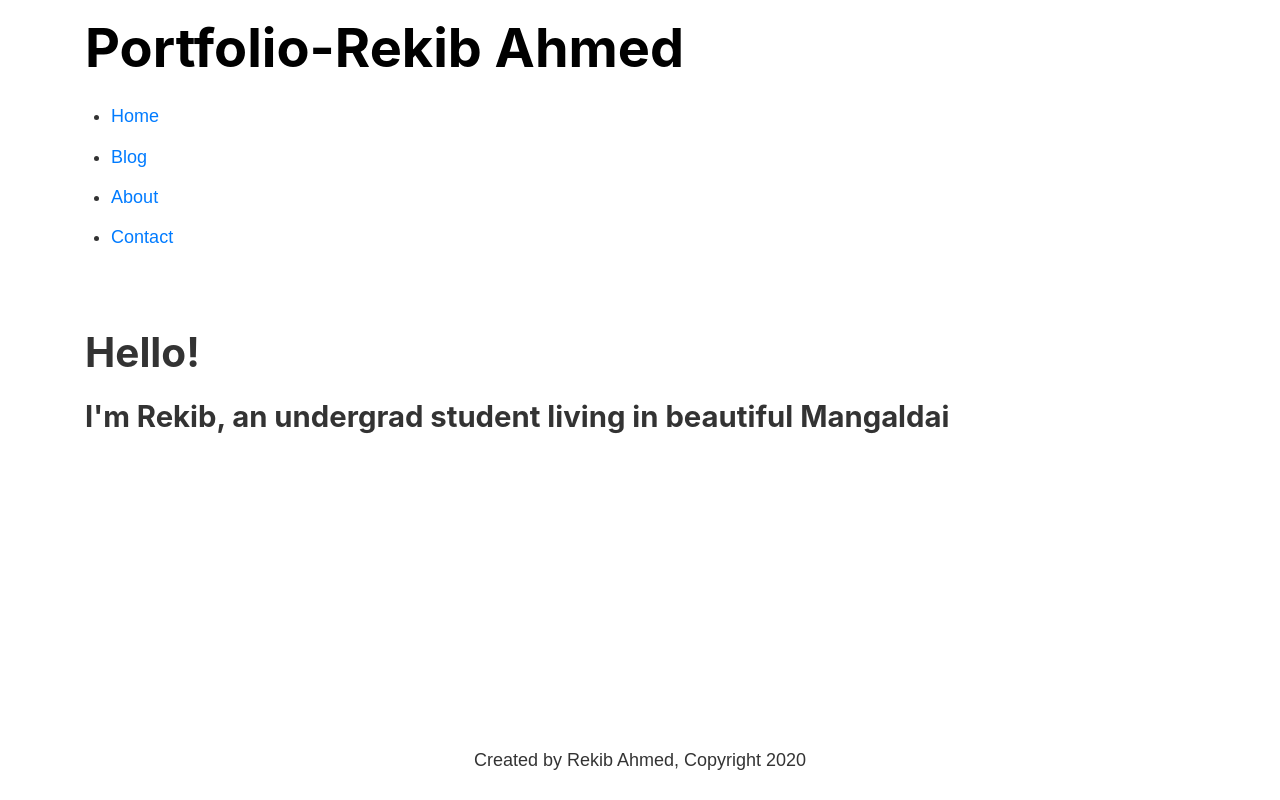
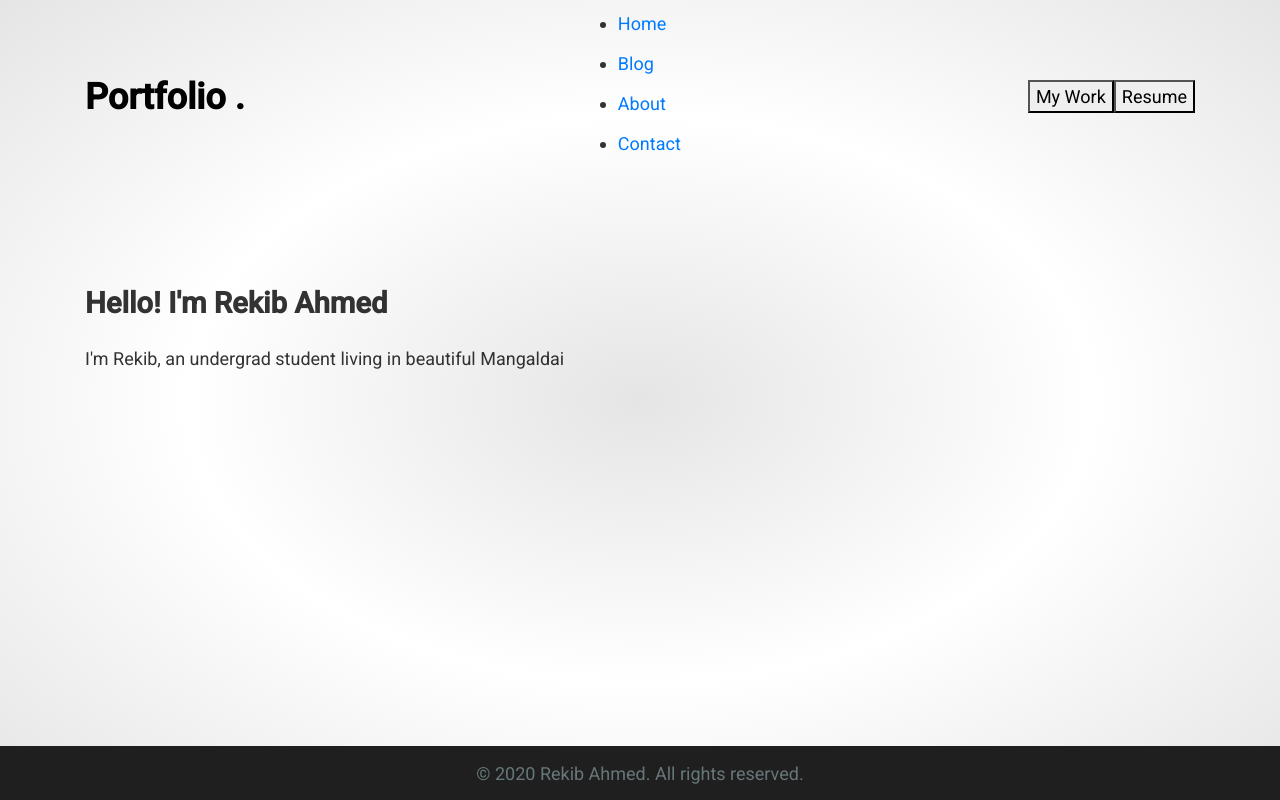
Before and after one commit to rekib0023/Rekib-Ahmed, a Gatsby site: page / in a window 1280 px wide. Built offline with nearby package versions, Linux system fonts and the light colour scheme; Gatsby itself is replaced by a stand-in of ours.

Commit message:
changed blog cards and some UI

```diff
--- a/gatsby-config.js
+++ b/gatsby-config.js
@@ -7,7 +7,7 @@
 module.exports = {
   /* Your site config here */
   siteMetadata: {
-    title: 'Portfolio-Rekib Ahmed',
+    title: 'Portfolio .',
     author: 'Rekib Ahmed',
   },
   plugins: [
--- a/src/components/footer.js
+++ b/src/components/footer.js
@@ -17,8 +17,8 @@ export default function Footer() {
   `)
 
   return (
-    <footer className={`text-center ${footerStyles.footer}`}>
-      <p>Created by {data.site.siteMetadata.author}, Copyright 2020</p>
+    <footer className={`${footerStyles.footer}`}>
+      <p><span>&#169;</span> 2020 {data.site.siteMetadata.author}. All rights reserved.</p>
     </footer>
   )
 }
--- a/src/components/footer.module.scss
+++ b/src/components/footer.module.scss
@@ -1,3 +1,14 @@
 .footer {
-    margin-top: 3rem;
+  height: 3rem;
+  background-color: #1f1f1f;
+  padding: 0;
+  margin: 0;
+  display: flex;
+  justify-content: center;
+  align-items: center;
+  p {
+    padding: 0;
+    margin: 0;
+    color: #677779;
+  }
 }
--- a/src/components/header.js
+++ b/src/components/header.js
@@ -16,12 +16,10 @@ export default function Header() {
   `)
 
   return (
-    <header className={headerStyles.header}>
-      <h1>
-        <Link className={headerStyles.title} to="/">
-          {data.site.siteMetadata.title}
-        </Link>
-      </h1>
+    <header className={`${headerStyles.header} container`}>
+      <Link className={headerStyles.title} to="/">
+        {data.site.siteMetadata.title}
+      </Link>
       <nav>
         <ul className={headerStyles.navList}>
           <li>
@@ -62,6 +60,10 @@ export default function Header() {
           </li>
         </ul>
       </nav>
+      <div>
+        <button>My Work</button>
+        <button>Resume</button>
+      </div>
     </header>
   )
 }
--- a/src/components/header.module.scss
+++ b/src/components/header.module.scss
@@ -1,10 +1,19 @@
 .header {
     padding: 1rem 0 3rem;
+    display: flex;
+    justify-content: space-between;
+    align-items: center;
+    padding: 10px 10%;
+    li,
+    a {
+      text-decoration: none;
+    }
 }
 
 .title, .title:hover {
     color: #000000;
-    font-size: 3rem;
+    font-size: 2rem;
+    font-weight: 600;
     text-decoration: none;
 }
 
@@ -19,12 +28,48 @@
     font-size: .9rem;
     margin-right: 1.3rem;
     text-decoration: none;
+    display: inline-block;
 }
 
 .nav-item:hover {
-    color: #666666;
+    color: #0088a9;
 }
 
 .active-nav-item {
     color: #333333;
 }
+
+// .header {
+  // display: flex;
+  // justify-content: space-between;
+  // align-items: center;
+  // padding: 10px 10%;
+  // li,
+  // a {
+  //   text-decoration: none;
+  // }
+// }
+
+// .logo {
+//   cursor: pointer;
+//   display: inline-block;
+// }
+
+// .nav_links {
+//   list-style: none;
+//   ul {
+//     top: 50%;
+//     -ms-transform: translateY(-50%);
+//     transform: translateY(-50%);
+//   }
+//   li {
+//     display: inline-block;
+//     padding: 0px 20px;
+//   }
+//   a {
+//     transition: all 0.3s ease 0s;
+//   }
+//   a:hover {
+//     color: #0088a9;
+//   }
+// }
--- a/src/components/layout.js
+++ b/src/components/layout.js
@@ -1,16 +1,16 @@
-import React from 'react'
+import React from "react"
 
-import Footer from './footer'
+import Footer from "./footer"
 import Header from "./header"
 
-import 'bootstrap/dist/css/bootstrap.min.css';
-import '../styles/index.scss'
-import layoutStyles from './layout.module.scss'
+import "bootstrap/dist/css/bootstrap.min.css"
+import "../styles/index.scss"
+import layoutStyles from "./layout.module.scss"
 
-export default function Layout(props){
+export default function Layout(props) {
   return (
-        <div className="container">
-            <div className={layoutStyles.container} >
+    <div className={layoutStyles.body}>
+      <div className={layoutStyles.container}>
         <div className={layoutStyles.content}>
           <Header />
           {props.children}
--- a/src/components/layout.module.scss
+++ b/src/components/layout.module.scss
@@ -1,9 +1,18 @@
+@import url('https://fonts.googleapis.com/css2?family=Roboto:wght@300;400;500&display=swap');
+
+.body {
+  background: radial-gradient(#e5e5e5, #ffff, #e5e5e5);
+  * {
+    font-family: "Roboto", sans-serif;
+  }
+}
+
 .container {
-    display: flex;
-    flex-direction: column;
-    min-height: 100vh;
+  display: flex;
+  flex-direction: column;
+  min-height: 100vh;
 }
 
 .content {
-    flex-grow: 1;
+  flex-grow: 1;
 }
--- a/src/pages/blog.module.scss
+++ b/src/pages/blog.module.scss
@@ -3,8 +3,10 @@
     margin: 0;
     a {
         color: #000000;
-        display: block;
-        padding: 1rem;
         text-decoration: none;
     }
+
+    h2 {
+        margin-bottom: 0;
+    }
 }
--- a/src/pages/index.js
+++ b/src/pages/index.js
@@ -1,14 +1,20 @@
 import React from "react"
 
-import Layout from '../components/layout'
-import Head from '../components/head'
+import Layout from "../components/layout"
+import Head from "../components/head"
+import indexStyles from "./index.module.scss"
+import { Row, Col } from "react-bootstrap"
 
 export default function Home() {
   return (
     <Layout>
-      <Head title="Home"/>
-      <h1>Hello!</h1>
-      <h2>I'm Rekib, an undergrad student living in beautiful Mangaldai</h2>
+      <Head title="Home" />
+      <div className={` ${indexStyles.main} container`}>
+        <div className={indexStyles.content}>
+          <h2>Hello! I'm Rekib Ahmed</h2>
+          <p>I'm Rekib, an undergrad student living in beautiful Mangaldai</p>
+        </div>
+      </div>
     </Layout>
   )
 }
--- /dev/null
+++ b/src/pages/index.module.scss
@@ -0,0 +1,15 @@
+.main {
+  // background-color: orange;
+  height: 30rem;
+  .content {
+    position: absolute;
+    top: 40%;
+    transform: translate(0, -30%);
+  }
+}
+
+.col {
+  background-color: blue;
+  margin: 0;
+  padding: 0;
+}
```
Also changed, not shown: src/components/cards.js (added, +23 -0 lines), src/components/cards.module.scss (added, +10 -0 lines), src/pages/404.js (+6 -4 lines), src/pages/about.js (+8 -3 lines), src/pages/blog.js (+17 -28 lines), src/pages/contact.js (+6 -4 lines), src/templates/blog.js (+23 -16 lines). Lines whose indentation alone changed are shown as unchanged.
